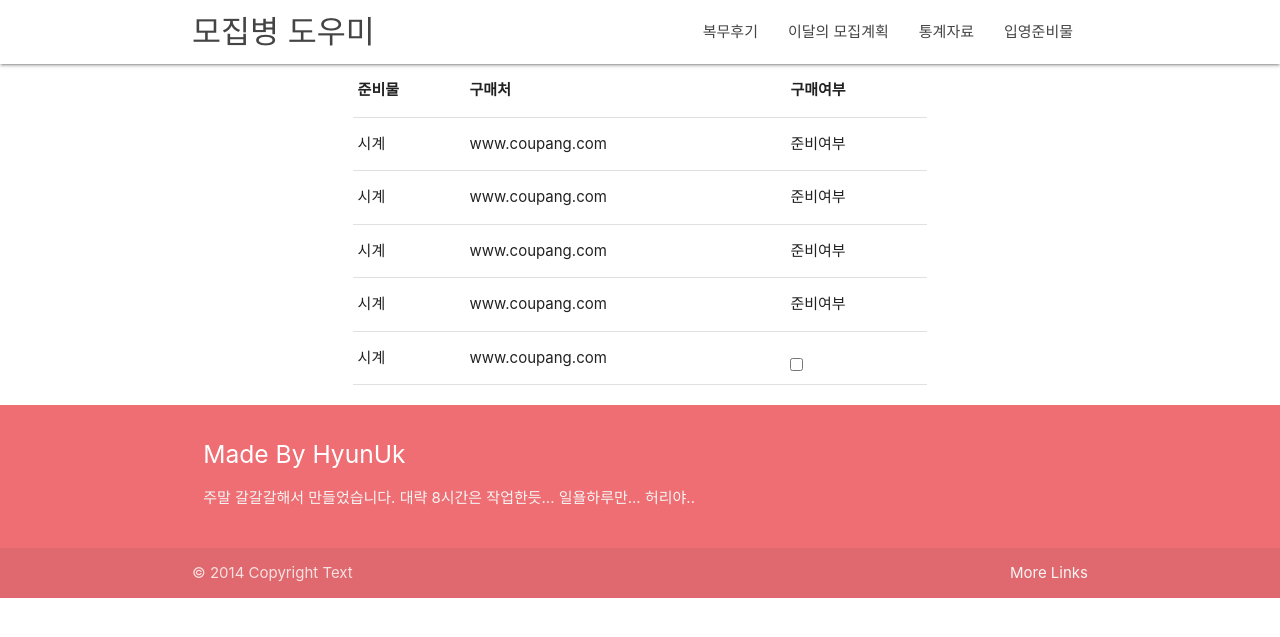
After one commit to rohsik2/RecruitHelper, a Django app: template community/templates/community/prepare.html in a window 1280 px wide. The commit adds this page. Shown: the top 637 px of the page. Run offline with Django 3.2, Linux system fonts and the light colour scheme; the template is opened without the code that fills it, so the values that code supplies are empty; some libraries are stand-ins or nearby versions.

Commit message:
making prepare list

```diff
--- a/account/templates/account/info.html
+++ b/account/templates/account/info.html
@@ -3,8 +3,10 @@
 {% block title %}<title>사용자 정보</title>{% endblock %}
 
 {% block content %}
-
-{{user.email}}
+{{user.name}}<br>
+{{user.email}}<br>
+{{user.date_of_birth}}<br>
+{{user.date_of_join}}<br>
 
 
 {% endblock content %}
--- a/community/templates/community/base.html
+++ b/community/templates/community/base.html
@@ -19,17 +19,31 @@
         <div class="nav-wrapper container">
           <a id="logo-container" href="{% url 'post_list' %}" class="brand-logo">모집병 도우미</a>
           <ul class="right hide-on-med-and-down">
+            <li>
+            {% if user.is_authenticated %}
+              <a href="/account"><span class="black-text name">{{user.name}}님</span></a>
+            {% else %}
+                <a href="/account/login"><span class="white-text name">로그인</span></a>
+            {% endif %}
+              </li>
             <li><a href = "{% url 'post_list' %}" class="active">복무후기</a></li>
             <li><a href = "#" >이달의 모집계획</a></li>
             <li><a href = "{% url 'cutline' %}" >통계자료</a></li>
-            <li><a href = "#" >입영준비물</a></li>
+            <li><a href = "{% url 'prepare' %}" >입영준비물</a></li>
           </ul>
 
           <ul id="nav-mobile" class="sidenav">
+            <li>
+            {% if user.is_authenticated %}
+              <a href="/account"><span class="black-text name">{{user.name}}님</span></a>
+            {% else %}
+                <a href="/account/login"><span class="black-text name">로그인</span></a>
+            {% endif %}
+              </li>
             <li><a href = "{% url 'post_list' %}" class="active">복무후기</a></li>
             <li><a href = "#" >이달의 모집계획</a></li>
             <li><a href = "{% url 'cutline' %}" >통계자료</a></li>
-            <li><a href = "#" >입영준비물</a></li>
+            <li><a href = "{% url 'prepare' %}" >입영준비물</a></li>
           </ul>
           <a href="#" data-target="nav-mobile" class="sidenav-trigger"><i class="material-icons">menu</i></a>
         </div>
--- /dev/null
+++ b/community/templates/community/prepare.html
@@ -0,0 +1,33 @@
+{% extends 'community/base.html' %}
+
+
+{% block content %}
+<div class="row">
+    <div class="col s12 offset-m2 m8">
+        <table>
+            <thead>
+                <th>준비물</th>
+                <th>구매처</th>
+                <th>구매여부</th>
+            </thead>
+            <tbody>
+            <tr> <td>시계</td>
+                 <td>www.coupang.com</td>
+                 <td><input type="checkbox" name="chk_info" value="HTML">준비여부</td> </tr>
+            <tr> <td>시계</td>
+                 <td>www.coupang.com</td>
+                 <td><input type="checkbox" name="chk_info" value="HTML">준비여부</td> </tr>
+            <tr> <td>시계</td>
+                 <td>www.coupang.com</td>
+                 <td><input type="checkbox" name="chk_info" value="HTML">준비여부</td> </tr>
+            <tr> <td>시계</td>
+                 <td>www.coupang.com</td>
+                 <td><input type="checkbox" name="chk_info" value="HTML">준비여부</td> </tr>
+            <tr> <td>시계</td>
+                 <td>www.coupang.com</td>
+                 <td><input type="checkbox" name="chk_info" value="HTML" style="opacity : 1"></td> </tr>
+            </tbody>
+        </table>
+    </div>
+</div>
+{% endblock %}
--- a/community/urls.py
+++ b/community/urls.py
@@ -10,4 +10,5 @@ urlpatterns = [
     path('post/<int:pk>/edit/', views.post_edit, name='post_edit'),
     path('cutline/', views.cutline, name='cutline'),
     path('date/', views.left_day, name='left_day'),
+    path('prepare/',views.prepare, name='prepare'),
 ]
--- a/community/views.py
+++ b/community/views.py
@@ -10,6 +10,8 @@ def post_list(request):
     posts = Post.objects.filter(published_date__lte=timezone.now()).order_by('-published_date')
     return render(request, 'community/post_list.html', {'posts':posts})
 
+def prepare(request):
+    return render(request, 'community/prepare.html')
 
 def post_detail(request, pk):
     post = get_object_or_404(Post, pk=pk)
```
Also changed, not shown: community/templates/community/post_list.html (+1 -1 lines).
